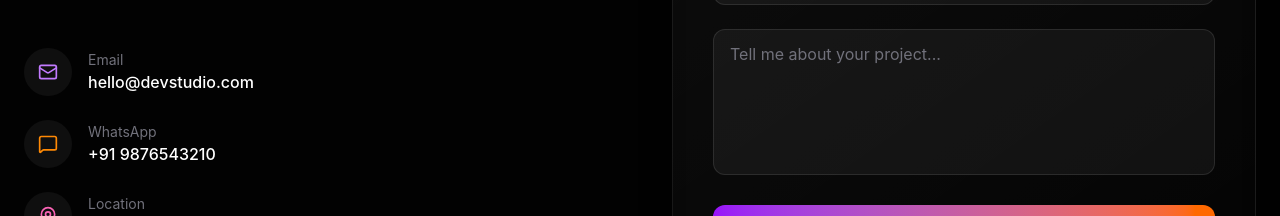
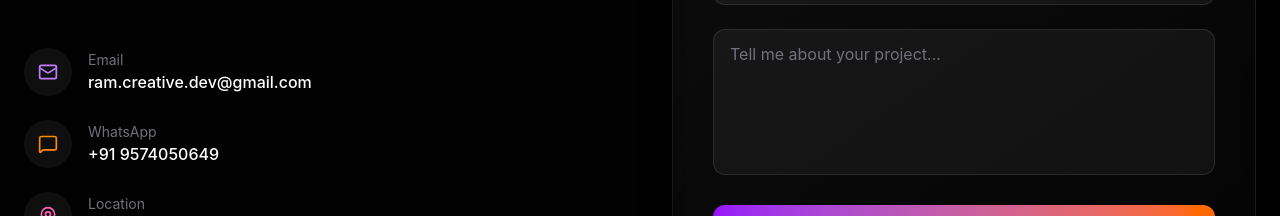
Before and after one commit to RS-010605/Portfolio, a React (Vite) app: page / in a window 1280 px wide. Shown: the part 6491-6707 px from the top of the page. Built offline with nearby package versions, Linux system fonts and the light colour scheme.

Commit message:
fixed frontend

```diff
--- a/src/components/Contact.tsx
+++ b/src/components/Contact.tsx
@@ -126,7 +126,7 @@ export default function Contact() {
                   </p>
 
                   <p className="text-white font-medium">
-                    hello@devstudio.com
+                    ram.creative.dev@gmail.com
                   </p>
                 </div>
               </div>
@@ -142,7 +142,7 @@ export default function Contact() {
                   </p>
 
                   <p className="text-white font-medium">
-                    +91 9876543210
+                    +91 9574050649
                   </p>
                 </div>
               </div>
```
